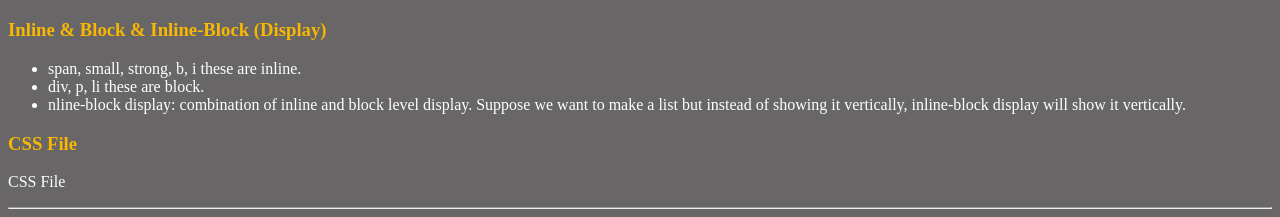
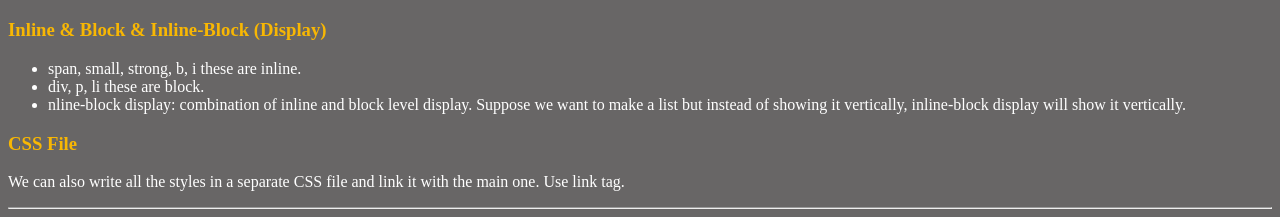
Before and after one commit to kbnul001/notes-website, a plain HTML site: page index.html in a window 1280 px wide. Shown: the part 1031-1248 px from the top of the page. Drawn offline with Linux system fonts and the light colour scheme.

Commit message:
last line updated

```diff
--- a/index.html
+++ b/index.html
@@ -72,7 +72,7 @@
     <div>
         <h3>CSS File</h3>
         <p>
-            CSS File
+            We can also write all the styles in a separate CSS file and link it with the main one. Use link tag.
         </p>
     </div>
     <hr>
```
Also changed, not shown: 1 other file.
